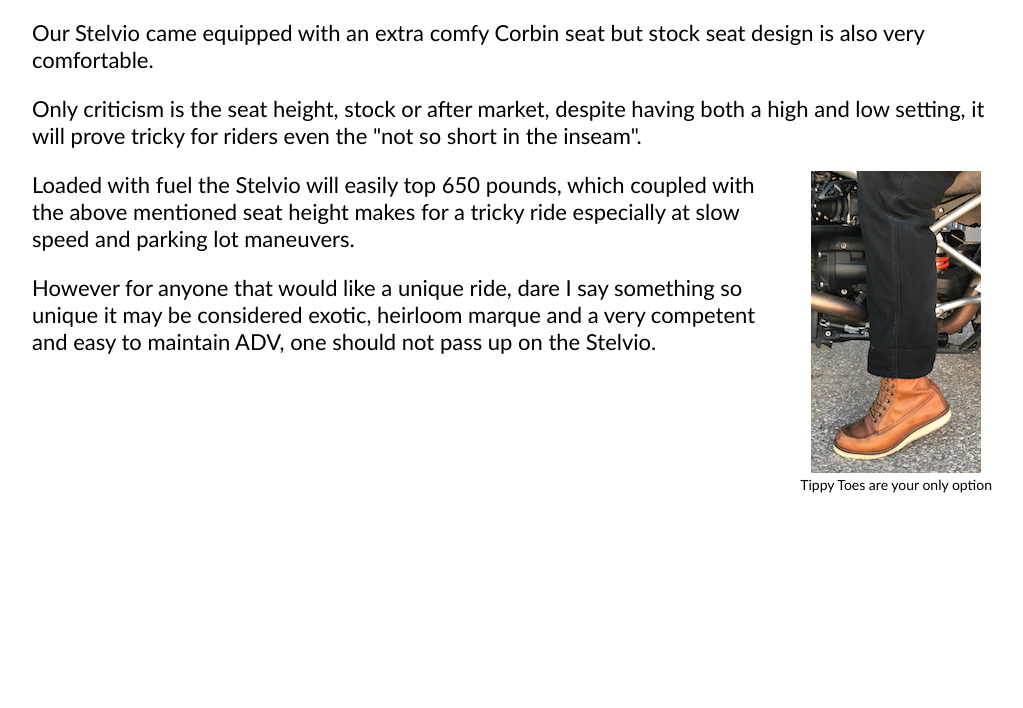
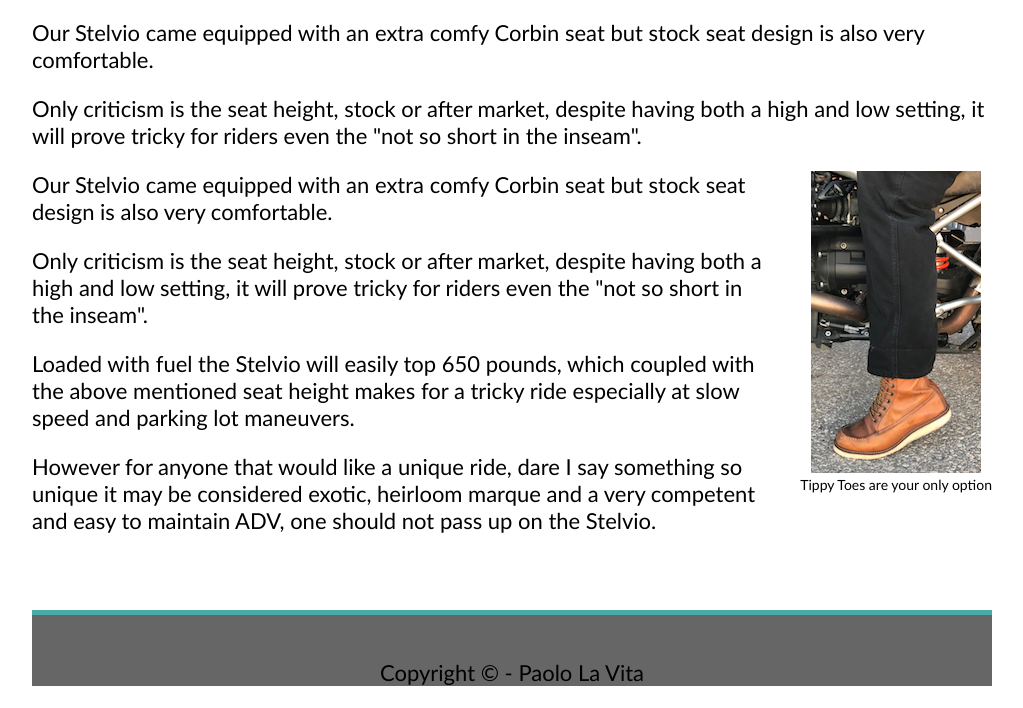
Before and after one commit to paololavita/Canada_Moto_Guide, a plain HTML site: page index.html in a window 1280 px wide. Shown: the part 2449-3157 px from the top of the page, without its empty margins (128-1151 px from the left). Before the commit the page ends 2942 px from the top, so only its background shows below. Drawn offline with Linux system fonts and the light colour scheme.

Commit message:
Update index.html

```diff
--- a/index.html
+++ b/index.html
@@ -76,6 +76,13 @@ body {
     display: table;
 }
 
+footer {
+    background-color: #666666;
+    border-top: 5px solid #4aaaa5;
+    text-align: center;
+    padding-top: 22px;
+}
+
 </style>
 
 <body>
@@ -149,13 +156,23 @@ body {
                 <a href="tippy_toe.jpg" target="_blank"><img src="tippy_toe_page.jpg" height="302" width="170"></a>
                 <figcaption>Tippy Toes are your only option</figcaption>
         </div>
+        <p>Our Stelvio came equipped with an extra comfy Corbin seat but stock seat design is also very comfortable.</p>
+        <p>Only criticism is the seat height, stock or after market, despite having both a high and low setting, it will prove tricky for riders even the "not so short in the inseam".</p>
+
         <p>Loaded with fuel the Stelvio will easily top 650 pounds, which coupled with the above mentioned seat height makes for a tricky ride especially at slow speed and parking lot maneuvers.</p>
         <p>However for anyone that would like a unique ride, dare I say something so unique it may be considered exotic, heirloom marque and a very competent and easy to maintain ADV, one should not pass up on the Stelvio.</p>
-
+        <br>
+        <br>
     </div>
 
 </div>
 
+<footer>
+
+        <p>Copyright &copy - Paolo La Vita</p>
+
+    </footer>
+
 </body>
 
 </html>
```
